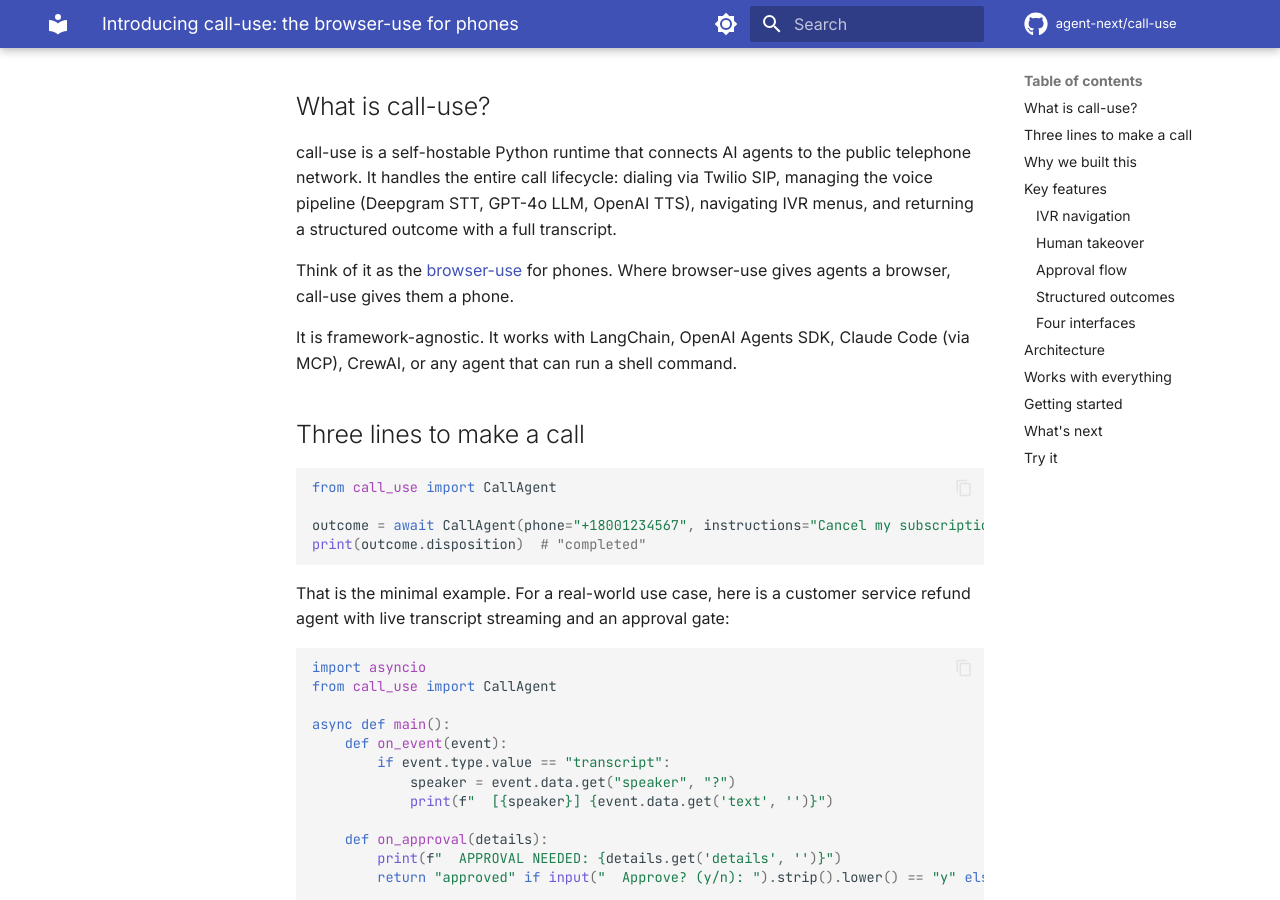
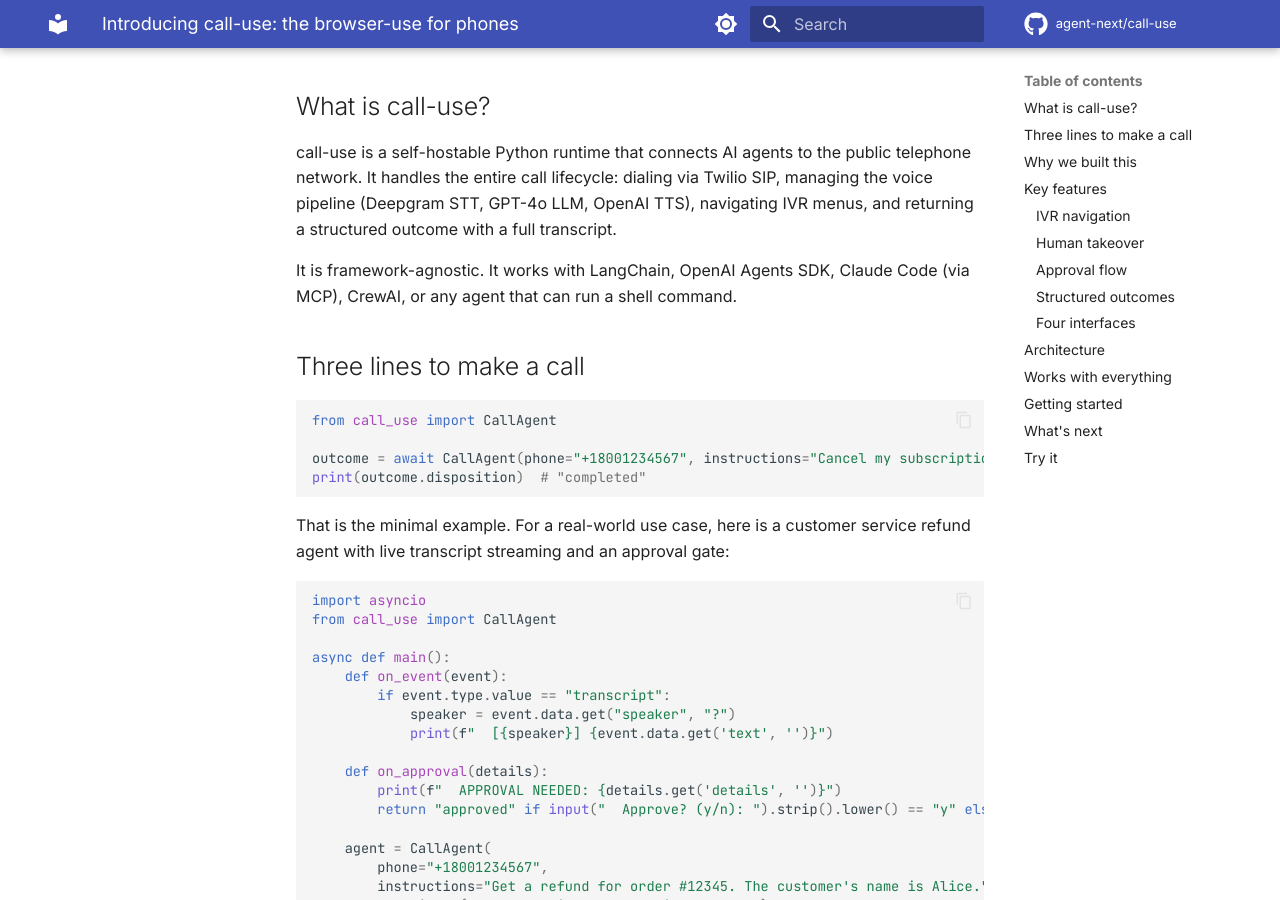
Before and after one commit to agent-next/call-use, an MkDocs documentation site: the page built from docs/blog/posts/2026-03-14-introducing-call-use.md, in a window 1280 px wide and 900 px high, scrolled down 390 px. Built offline with MkDocs 1.6.1 and Material for MkDocs 9.7.7, drawn with Linux system fonts in a browser that asks for light colours; comment, search, counter and statistics services are not loaded.

Commit message:
docs: reduce browser-use references — call-use stands on its own
Remove redundant browser-use mentions. Each file now has at most one
mention: README tagline and blog post H1 keep one for positioning
context; pyproject.toml retains it as an SEO keyword. The redundant
explanatory sentence in the blog intro and the CLAUDE.md descriptor
are removed or rephrased.

Co-Authored-By: Claude Sonnet 4.6 <noreply@anthropic.com>

```diff
--- a/docs/blog/posts/2026-03-14-introducing-call-use.md
+++ b/docs/blog/posts/2026-03-14-introducing-call-use.md
@@ -19,8 +19,6 @@ Today we are releasing **call-use v0.1.0**, an open-source outbound call-control
 ## What is call-use?
 
 call-use is a self-hostable Python runtime that connects AI agents to the public telephone network. It handles the entire call lifecycle: dialing via Twilio SIP, managing the voice pipeline (Deepgram STT, GPT-4o LLM, OpenAI TTS), navigating IVR menus, and returning a structured outcome with a full transcript.
-
-Think of it as the [browser-use](https://github.com/browser-use/browser-use) for phones. Where browser-use gives agents a browser, call-use gives them a phone.
 
 It is framework-agnostic. It works with LangChain, OpenAI Agents SDK, Claude Code (via MCP), CrewAI, or any agent that can run a shell command.
 
```
Also changed, not shown: CLAUDE.md (+1 -1 lines).
